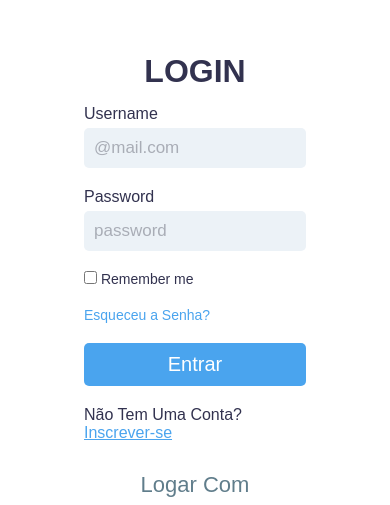
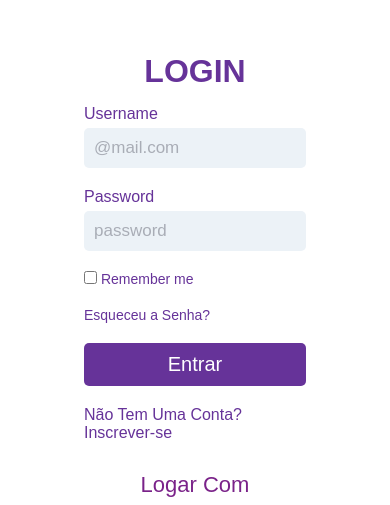
Before and after one commit to WandersondFarias/Tela-de-Login-Responsiva-com-html-css, a plain HTML site: page index.html in a window 390 px wide. Shown: the part 112-617 px from the top of the page. Drawn offline with Linux system fonts and the light colour scheme.

Commit message:
the Responsive Login Screen project has been changed

```diff
--- a/index.html
+++ b/index.html
@@ -13,11 +13,11 @@
 <body>
     <div class="container-login">
         <div class="img-box">
-            <img src="img/login.svg">
+            <img src="./img/logo-3.jpg">
         </div>
         <div class="content-box">
             <div class="form-box">
-                <h2>LOGin</h2>
+                <h2>LOGiN</h2>
                 <form>
                     <div class="input-box">
                         <span>Username</span>
--- a/style.css
+++ b/style.css
@@ -15,13 +15,15 @@
 .img-box {
     width: 50%;
     height: 100%;
-    background-color: #5bb4ff;
+    background-color: rebeccapurple;
     padding: 20px;
 }
 
 .img-box img {
     width: 100%;
     height: 100%;
+
+
 }
 
 .content-box {
@@ -56,7 +58,7 @@
 }
 
 .content-box .form-box .ul li:hover {
-    background: #e4e4e4;
+    background:rebeccapurple;
 }
 
 .form-box .ul li img {
@@ -64,7 +66,7 @@
 }
 
 .content-box .form-box h2 {
-    color: #32324f;
+    color: rebeccapurple;
     font-weight: 600;
     font-size: 2em;
     text-transform: uppercase;
@@ -92,7 +94,7 @@
     font-size: 16px;
     margin-bottom: 5px;
     display: inline-block;
-    color: #32324f;
+    color: rebeccapurple;
     font-weight: 400;
 }
 
@@ -101,7 +103,7 @@
 }
 
 .content-box .form-box .input-box input[type=submit] {
-    background: #4aa4ee;
+    background: rebeccapurple;
     color: #fff;
     outline: none;
     border: none;
@@ -112,12 +114,12 @@
 }
 
 .content-box .form-box .input-box input[type=submit]:hover {
-    background: #3286ca;
+    background: #328;
 }
 
 .content-box .form-box .remember{
     margin-bottom: 20px;
-    color: #32324f;
+    color: rebeccapurple;
     font-weight: 400;
     font-size: 14px;
     cursor: pointer;
@@ -127,25 +129,26 @@
 
 .content-box .form-box .remember a{
     text-decoration: none;
-    color: #4aa4ee;
+    color: rebeccapurple;
 }
 .content-box .form-box .remember a:hover{
-    color: #3286ca;
+    color: royalblue;
 }
 
 .content-box .form-box .input-box p {
-    color: #32324f;
+    color:rebeccapurple;
 }
 .content-box .form-box .input-box p a{
-    color: #4aa4ee;
+    text-decoration: none;
+    color: rebeccapurple;
 }
 
 .content-box .form-box .input-box p a:hover{
-    color: #3286ca;
+    color: rebeccapurple;
 }
 .content-box .form-box h3
 {
-    color: #607d8b;
+    color: #607d;
     text-decoration: none;
     margin: 40px 0 15px;
     font-weight: 500;
```
Also changed, not shown: img/logo-2.jpg (added), img/logo-3.jpg (added), img/logo-computador.jpg (added).
